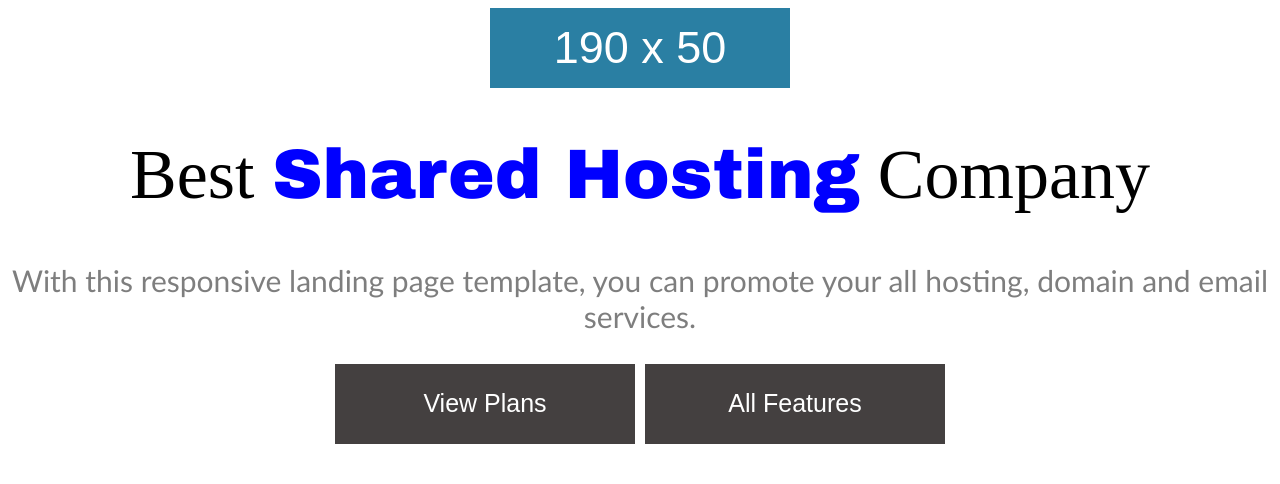
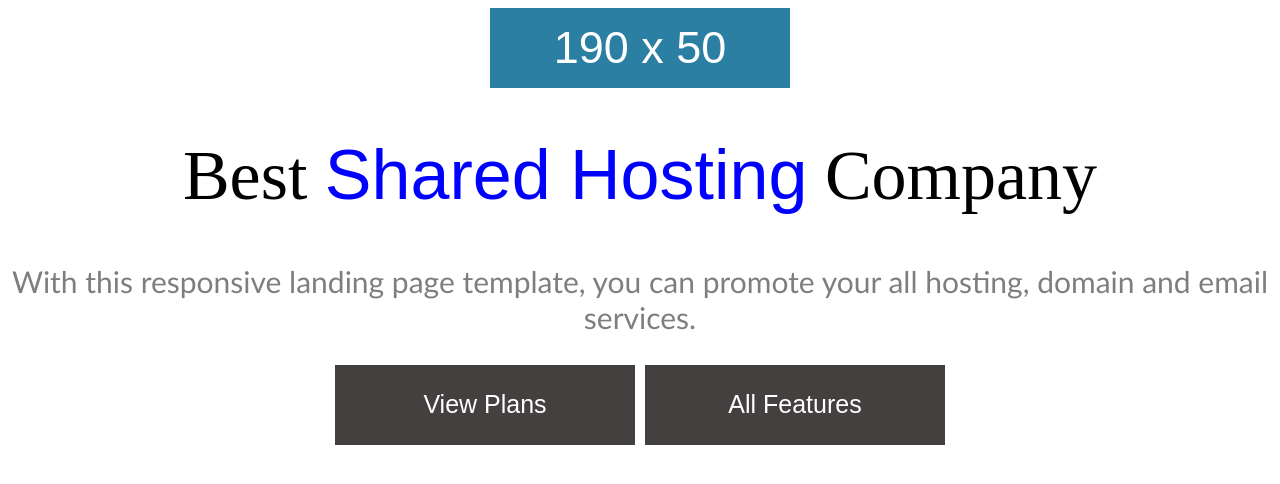
Before and after one commit to Mlogg27/f8_fullstack_k6, a plain HTML site: page Day_03/ex05.html in a window 1280 px wide. Drawn offline with Linux system fonts and the light colour scheme.

Commit message:
Update ex05.html

```diff
--- a/Day_03/ex05.html
+++ b/Day_03/ex05.html
@@ -11,7 +11,7 @@
       }
 
       span {
-        font-family: Arial black;
+        font-family: Arial, black;
         color: blue;
       }
     </style>
```
